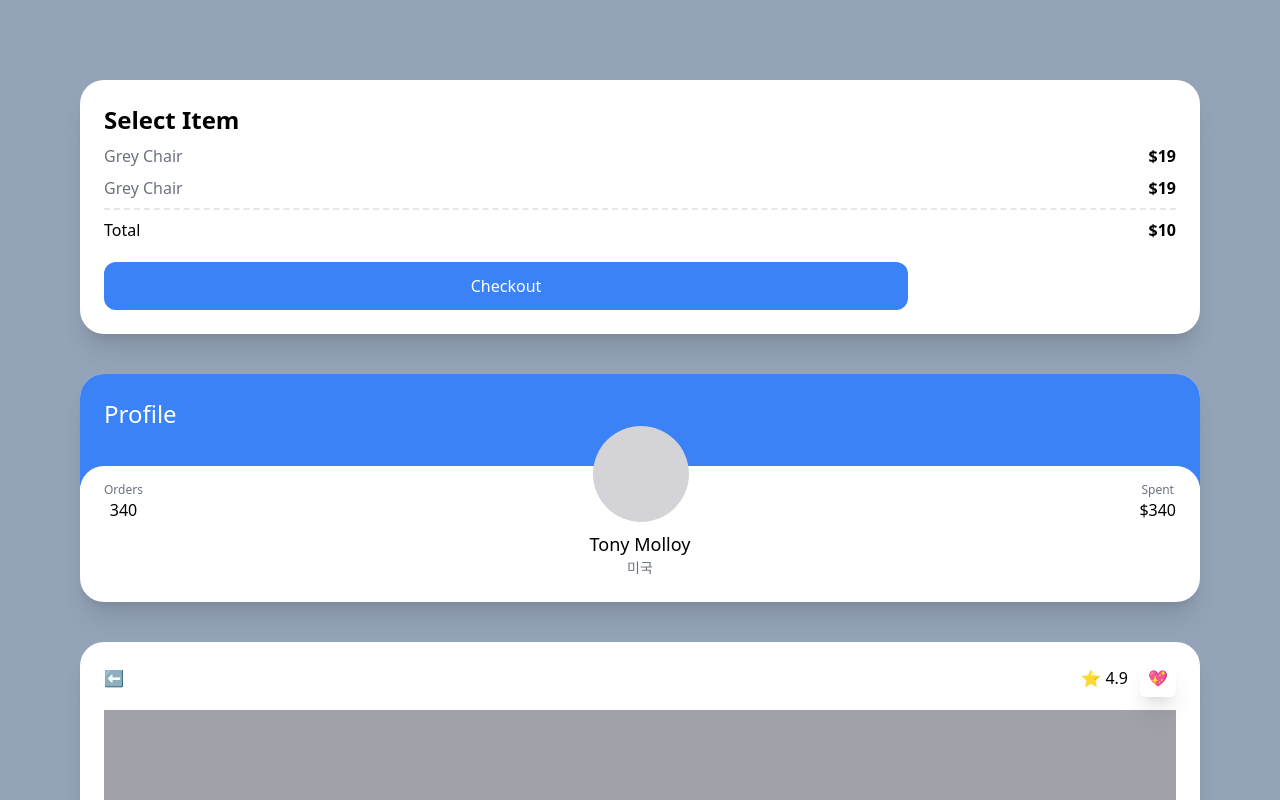
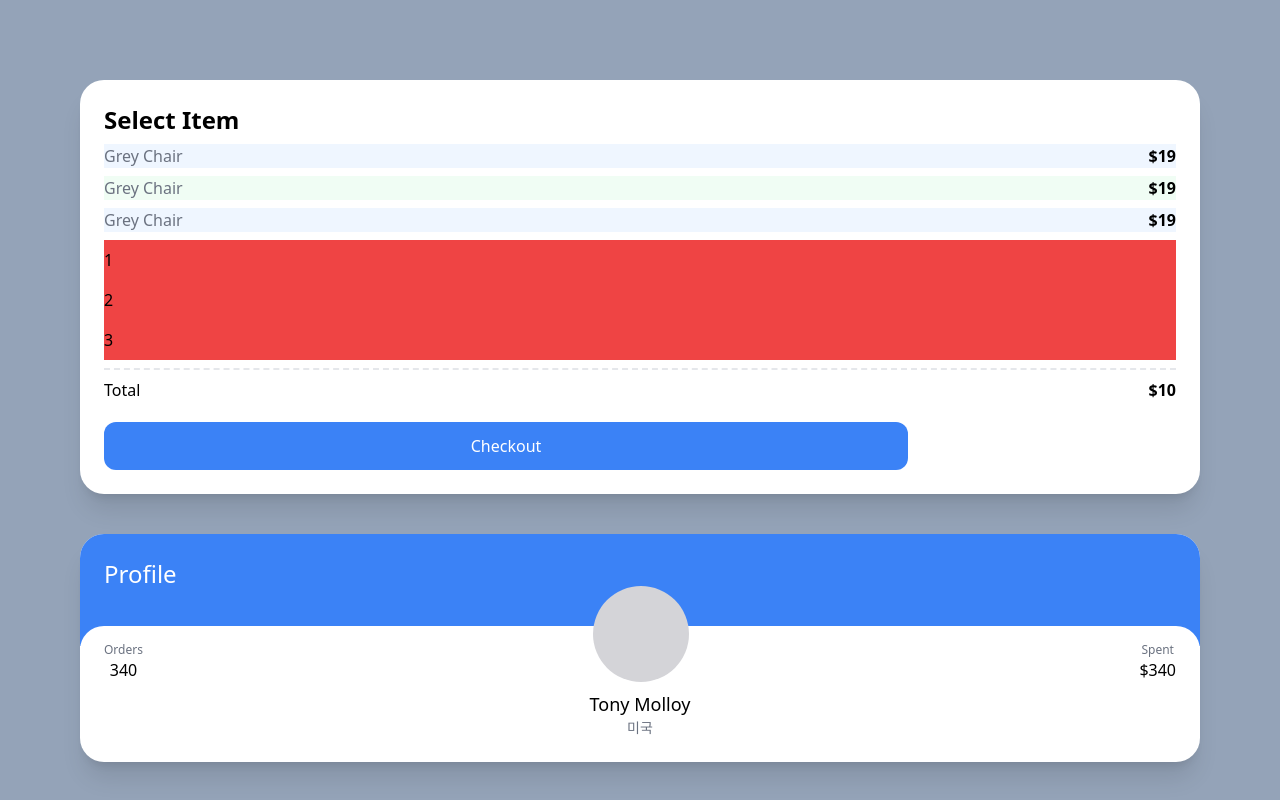
Before and after one commit to MeluvRose/clone-carrot, a Next.js app: page / in a window 1280 px wide. Shown: the top 800 px of the page. Built offline with nearby package versions, Linux system fonts and the light colour scheme.

Commit message:
#4.6 Modifiers for Lists

```diff
--- a/pages/index.tsx
+++ b/pages/index.tsx
@@ -5,14 +5,24 @@ const Home: NextPage = () => {
     <div className="bg-slate-400 py-20 px-20 grid gap-10 min-h-screen">
       <div className="bg-white p-6 rounded-3xl shadow-xl">
         <span className="font-semibold text-2xl">Select Item</span>
-        <div className="flex justify-between my-2">
-          <span className="text-gray-500">Grey Chair</span>
-          <span className="font-semibold">$19</span>
-        </div>
-        <div className="flex justify-between">
-          <span className="text-gray-500">Grey Chair</span>
-          <span className="font-semibold">$19</span>
-        </div>
+        <ul>
+          {[1, 2, 3].map((i) => (
+            <div
+              key={i}
+              className="flex justify-between my-2 odd:bg-blue-50 even:bg-green-50"
+            >
+              <span className="text-gray-500">Grey Chair</span>
+              <span className="font-semibold">$19</span>
+            </div>
+          ))}
+        </ul>
+        <ul>
+          {["1", "2", "3", ""].map((c, i) => (
+            <li className="bg-red-500 py-2 empty:hidden" key={i}>
+              {c}
+            </li>
+          ))}
+        </ul>
         <div className="flex justify-between mt-2 pt-2 border-t-2 border-dashed">
           <span>Total</span>
           <span className="font-semibold">$10</span>
```
